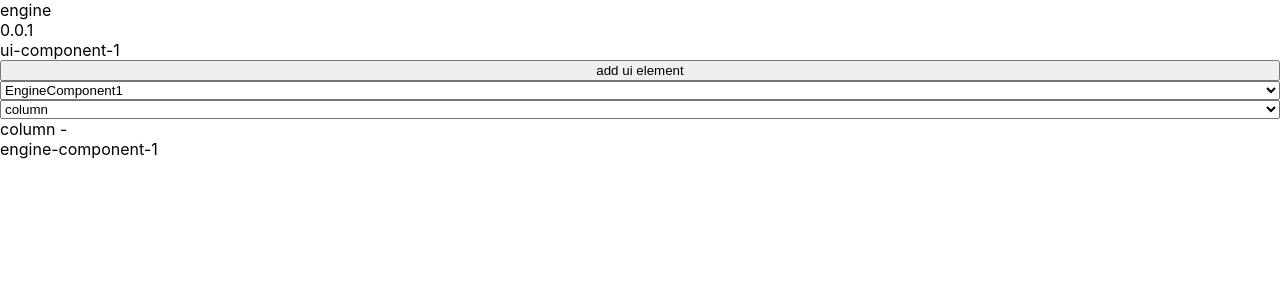
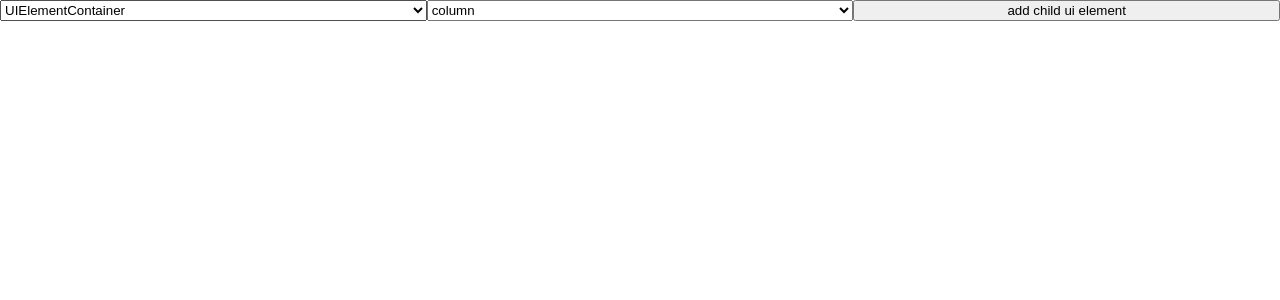
Before and after one commit to ggcaponetto/negative, a React (Create React App) app: page / in a window 1280 px wide. Shown: the top 300 px of the page. Built offline with nearby package versions, Linux system fonts and the light colour scheme.

Commit message:
inital commit

```diff
--- a/src/components/engine/engine.css
+++ b/src/components/engine/engine.css
@@ -11,9 +11,32 @@
     display: flex;
     flex-direction: column;
     flex: 1;
+    overflow: auto;
 }
 .ui-element .direction-row{
     display: flex;
     flex-direction: row;
     flex: 1;
+    overflow: auto;
 }
+.ui-element .controls {
+    display: flex;
+}
+
+.ui-element .controls .control{
+    display: flex;
+    flex: 1;
+}
+.ui-element .controls .control *:first-child{
+    display: flex;
+    flex: 1;
+    align-items: center;
+    justify-content: center;
+}
+
+.ui-element .component{
+    display: flex;
+    flex: 1;
+    align-items: center;
+    justify-content: center;
+}
--- a/src/components/engine/engine.js
+++ b/src/components/engine/engine.js
@@ -12,10 +12,27 @@ function EngineComponent1(props) {
 		</div>
 	);
 }
+
 function EngineComponent2(props) {
 	return (
 		<div className={`engine-component-2`}>
 			engine-component-2
+		</div>
+	);
+}
+
+function EngineComponent3(props) {
+	return (
+		<div className={`engine-component-2`}>
+			engine-component-3
+		</div>
+	);
+}
+
+function UIElementContainer(props) {
+	return (
+		<div className={`ui-element-container`}>
+			ui-element-container
 		</div>
 	);
 }
@@ -44,51 +61,62 @@ function UIElement(props) {
 	const onEngineComponentChange = (e) => {
 		e.persist();
 		let newEngineComponent = props.engineComponents.filter(ec => ec.name === e.target.value)[0];
-		console.debug(`onEngineComponentChange`, {e, newEngineComponent ,props});
+		console.debug(`onEngineComponentChange`, {e, newEngineComponent, props});
 		setEngineComponent(newEngineComponent);
 	};
 
 	const onDirectionChange = (e) => {
 		e.persist();
-		console.debug(`onDirectionChange`, {e ,props});
+		console.debug(`onDirectionChange`, {e, props});
 		setDirection(e.target.value);
+	};
+
+	const onChildRemoved = (index) => {
+		let newComponents = components.filter((component, componentIndex) => {
+			if (index !== componentIndex) {
+				return component;
+			}
+		});
+		console.debug(`onChildRemoved`, {components, newComponents});
+		setComponents(newComponents);
 	};
 
 	const getComponents = () => {
 		let subComponents = [];
 		components.forEach((component, componentIndex) => {
-			if(componentIndex < components.length){
 			subComponents.push(
-					<React.Fragment key={`ui-component-fragment-separator${component.id}`}>
-						separator
-					</React.Fragment>
-				)
-			}
-			subComponents.push(
-				<React.Fragment key={`ui-component-fragment-${component.id}`}>
-					<div className="ui-component">
-						ui-component-{component.id}
+				<div className={`subcomponent direction-${direction}`} key={componentIndex}>
+					<UIElement
+						key={`ui-component-fragment-${component.id}`}
+						id={`${props.id}-${component.id}`}
+						engineComponents={props.engineComponents}
+						onChildRemoved={onChildRemoved}
+						componentIndex={componentIndex}
+					/>
 				</div>
-					<UIElement id={`${props.id}-${component.id}`} engineComponents={props.engineComponents}/>
-				</React.Fragment>
+
 			)
 		});
-		return <div className={`direction-${direction}`}>{subComponents}</div>;
+		if(subComponents.length > 0){
+			return (
+				<div className={`subcomponents direction-${direction}`}>
+					{subComponents}
+				</div>
+			)
+		} else {
+			return null;
+		}
 	};
 
-	return (
-		<div className={`ui-element`}>
-			<div className="ui-component">
-				ui-component-{props.id}
-			</div>
-			<button onClick={() => {onAdd()}}>add ui element</button>
-			{(() => {
-				if(components.length > 0){
-					return <button onClick={() => {onRemoveChildren()}}>remove children</button>
-				}
-			})()}
+	const getUIElementControls = () => {
+		let key = 0;
+		let controls = [
+			(
+				<div className={"control"} key={++key}>
 					<select
-				onChange={(e) => {onEngineComponentChange(e)}}
+						onChange={(e) => {
+							onEngineComponentChange(e)
+						}}
 						value={engineComponent.name}
 					>
 						{
@@ -104,8 +132,14 @@ function UIElement(props) {
 							})
 						}
 					</select>
+				</div>
+			),
+			(
+				<div className={"control"} key={++key}>
 					<select
-				onChange={(e) => {onDirectionChange(e)}}
+						onChange={(e) => {
+							onDirectionChange(e)
+						}}
 						value={direction}
 					>
 						{
@@ -121,7 +155,63 @@ function UIElement(props) {
 							})
 						}
 					</select>
-			{direction} - {engineComponent}
+				</div>
+			),
+			(
+				<div className={"control"} key={++key}>
+					<button onClick={() => {
+						onAdd()
+					}}>
+						add child ui element
+					</button>
+				</div>
+			)
+		];
+		if (components.length > 0) {
+			controls.push(
+				<div className={"control"} key={++key}>
+					<button onClick={() => {
+						onRemoveChildren()
+					}}
+					>
+						remove children
+					</button>
+				</div>
+			)
+		}
+		if (props.onChildRemoved !== null) {
+			controls.push(
+				<div className={"control"} key={++key}>
+					<button onClick={() => {
+						props.onChildRemoved(props.componentIndex)
+					}}>
+						remove self
+					</button>
+				</div>
+			)
+		}
+		return controls;
+	};
+
+	const displayComponent = () => {
+		console.debug(`displayComponent`, {engineComponent});
+		if(engineComponent.name !== "UIElementContainer"){
+			return (
+				<div className={"component subcomponent engine-component"}>
+					{engineComponent.hook()}
+				</div>
+			);
+		} else {
+			return null;
+		}
+	};
+
+	return (
+		<div className={`ui-element`}>
+			<div className={"controls"}>
+				{getUIElementControls()}
+			</div>
+			{displayComponent()}
 			{getComponents()}
 		</div>
 	);
@@ -149,11 +239,16 @@ function Engine() {
 
 	return (
 		<EngineContext.Provider value={defaultEngineContext}>
-			<div className="engine">
+			{/*<div className="engine">
 				engine
 			</div>
-			<Version/>
-			<UIElement id={1} engineComponents={[EngineComponent1, EngineComponent2]}/>
+			<Version/>*/}
+			<UIElement
+				id={1}
+				engineComponents={[{name: "UIElementContainer", hook: UIElementContainer}, {name: "EngineComponent1", hook: EngineComponent1}, {name: "EngineComponent2", hook: EngineComponent2}, {name: "EngineComponent3", hook: EngineComponent3},]}
+				onChildRemoved={null}
+				componentIndex={0}
+			/>
 		</EngineContext.Provider>
 	);
 }
```
Lines whose indentation alone changed are shown as unchanged.
